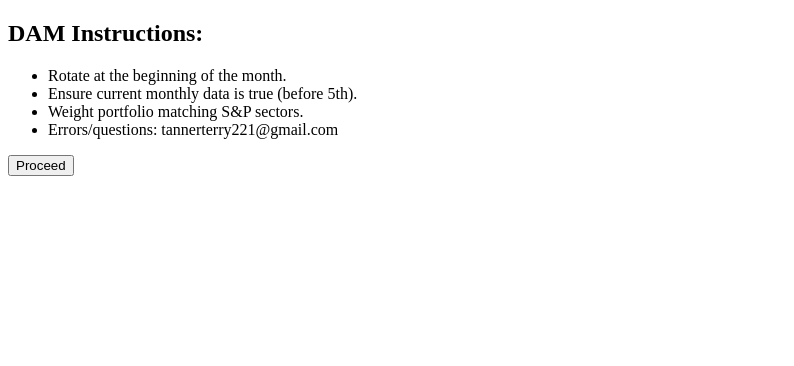
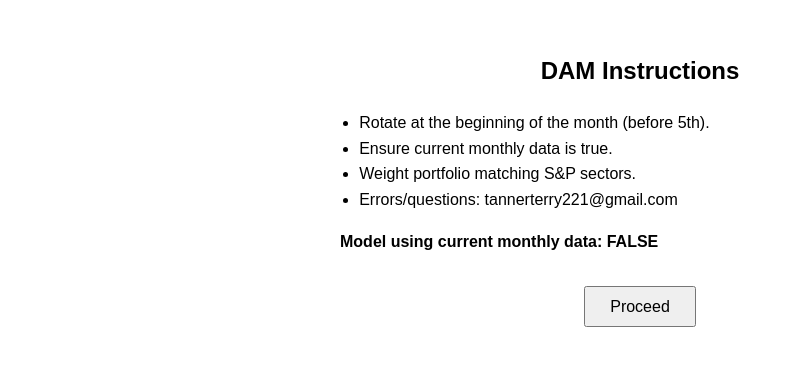
Before and after one commit to TerryPotter21/isgdam_api, a FastAPI app: template templates/instructions.html in a window 1280 px wide. Shown: the top 366 px of the page, without its empty margins (0-794 px from the left). Run offline with FastAPI, Linux system fonts and the light colour scheme; the template is opened without the code that fills it, so the values that code supplies are empty.

Commit message:
Clean up instructions page with status and layout

```diff
--- a/templates/instructions.html
+++ b/templates/instructions.html
@@ -2,17 +2,62 @@
 <html>
 <head>
     <title>DAM Instructions</title>
+    <style>
+        body {
+            font-family: Arial, sans-serif;
+            padding: 2rem;
+            max-width: 600px;
+            margin: auto;
+            line-height: 1.6;
+        }
+        h2 {
+            text-align: center;
+        }
+        ul {
+            padding-left: 1.2rem;
+        }
+        .status {
+            margin-top: 1rem;
+            font-weight: bold;
+        }
+        .loading {
+            color: gray;
+            font-style: italic;
+        }
+        form {
+            margin-top: 2rem;
+            text-align: center;
+        }
+        button {
+            padding: 0.6rem 1.5rem;
+            font-size: 1rem;
+        }
+    </style>
 </head>
 <body>
-  <h2>DAM Instructions:</h2>
+    <h2>DAM Instructions</h2>
     <ul>
-    <li>Rotate at the beginning of the month.</li>
-    <li>Ensure current monthly data is true (before 5th).</li>
+        <li>Rotate at the beginning of the month (before 5th).</li>
+        <li>Ensure current monthly data is true.</li>
         <li>Weight portfolio matching S&P sectors.</li>
         <li>Errors/questions: tannerterry221@gmail.com</li>
     </ul>
+
+    <div class="status">
+        Model using current monthly data:
+        <span id="status" class="loading">Loading...</span>
+    </div>
+
     <form action="/tickers" method="post">
         <button type="submit">Proceed</button>
     </form>
+
+    <script>
+        window.onload = function () {
+            const statusSpan = document.getElementById("status");
+            statusSpan.classList.remove("loading");
+            statusSpan.textContent = "{{ 'TRUE' if is_current else 'FALSE' }}";
+        }
+    </script>
 </body>
 </html>
```
Lines whose indentation alone changed are shown as unchanged.
